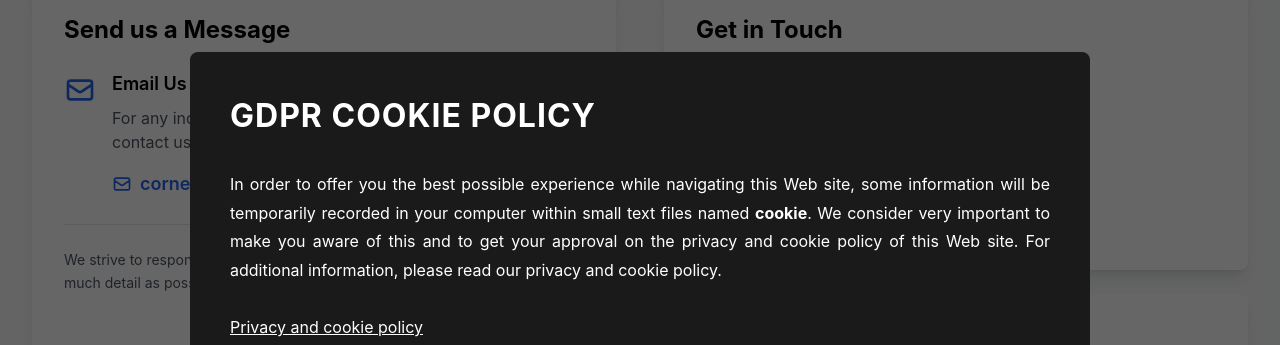
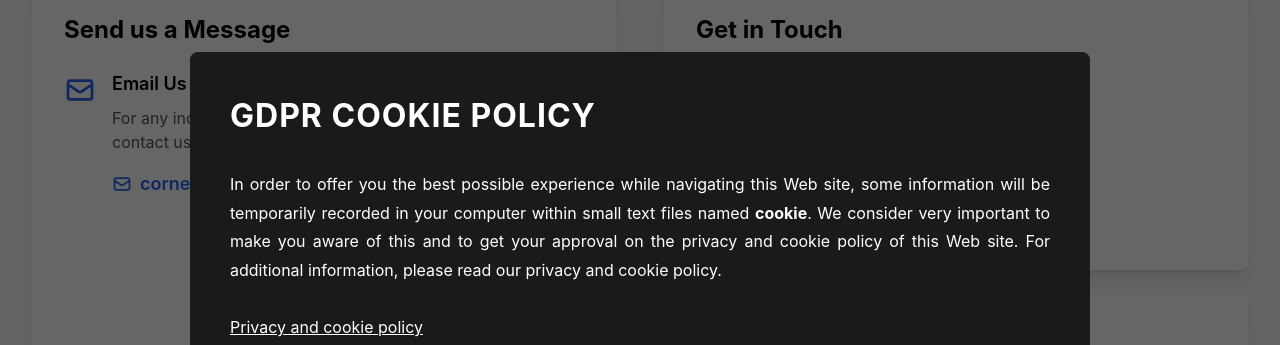
Before and after one commit to Andrea-Taloni/cornea-web-academy, a Vue app: page /contacts in a window 1280 px wide. Shown: the part 346-691 px from the top of the page. Built offline with nearby package versions, Linux system fonts and the light colour scheme; no server answers.

Commit message:
Refactor contact information section to enhance clarity and accessibility

```diff
--- a/src/views/ContactsView.vue
+++ b/src/views/ContactsView.vue
@@ -16,7 +16,6 @@
           <div class="bg-white rounded-lg shadow-lg p-8">
             <h2 class="text-2xl font-bold mb-6">{{ t('contacts.sendMessage') }}</h2>
 
-            <div class="space-y-6">
             <div class="flex items-start">
               <svg
                 class="w-8 h-8 text-blue-600 mr-4 mt-1 flex-shrink-0"
@@ -45,13 +44,6 @@
                   </svg>
                   corneawebacademy@gmail.com
                 </a>
-                </div>
-              </div>
-
-              <div class="border-t pt-6">
-                <p class="text-gray-600 text-sm leading-relaxed">
-                  We strive to respond to all inquiries within 24-48 hours. Please include as much detail as possible in your message to help us assist you better.
-                </p>
               </div>
             </div>
           </div>
```
Lines whose indentation alone changed are shown as unchanged.
